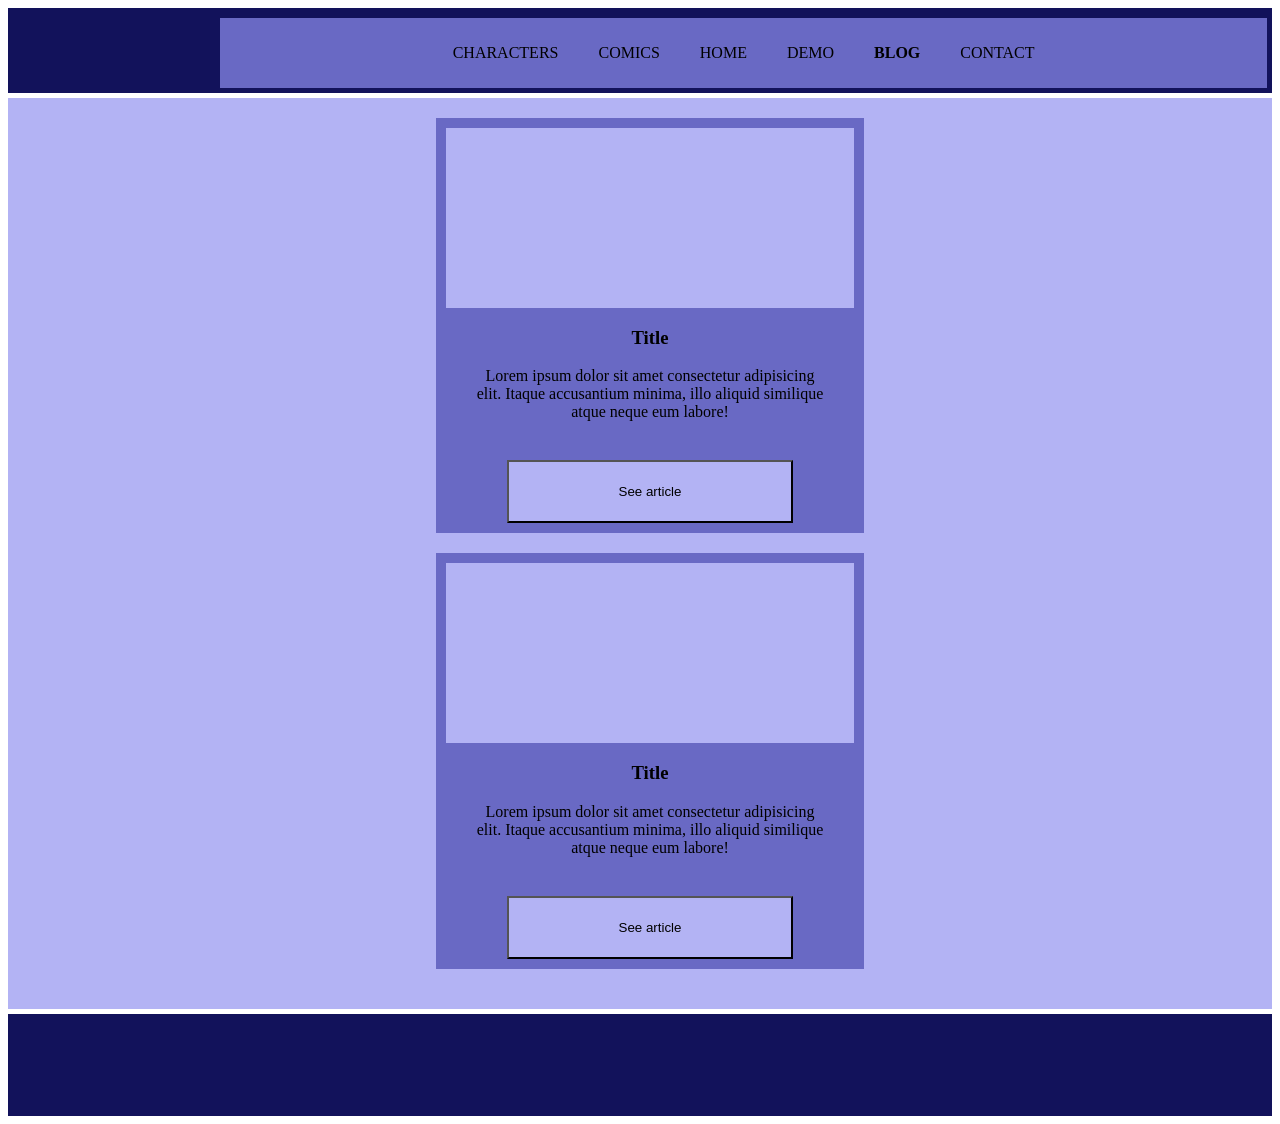
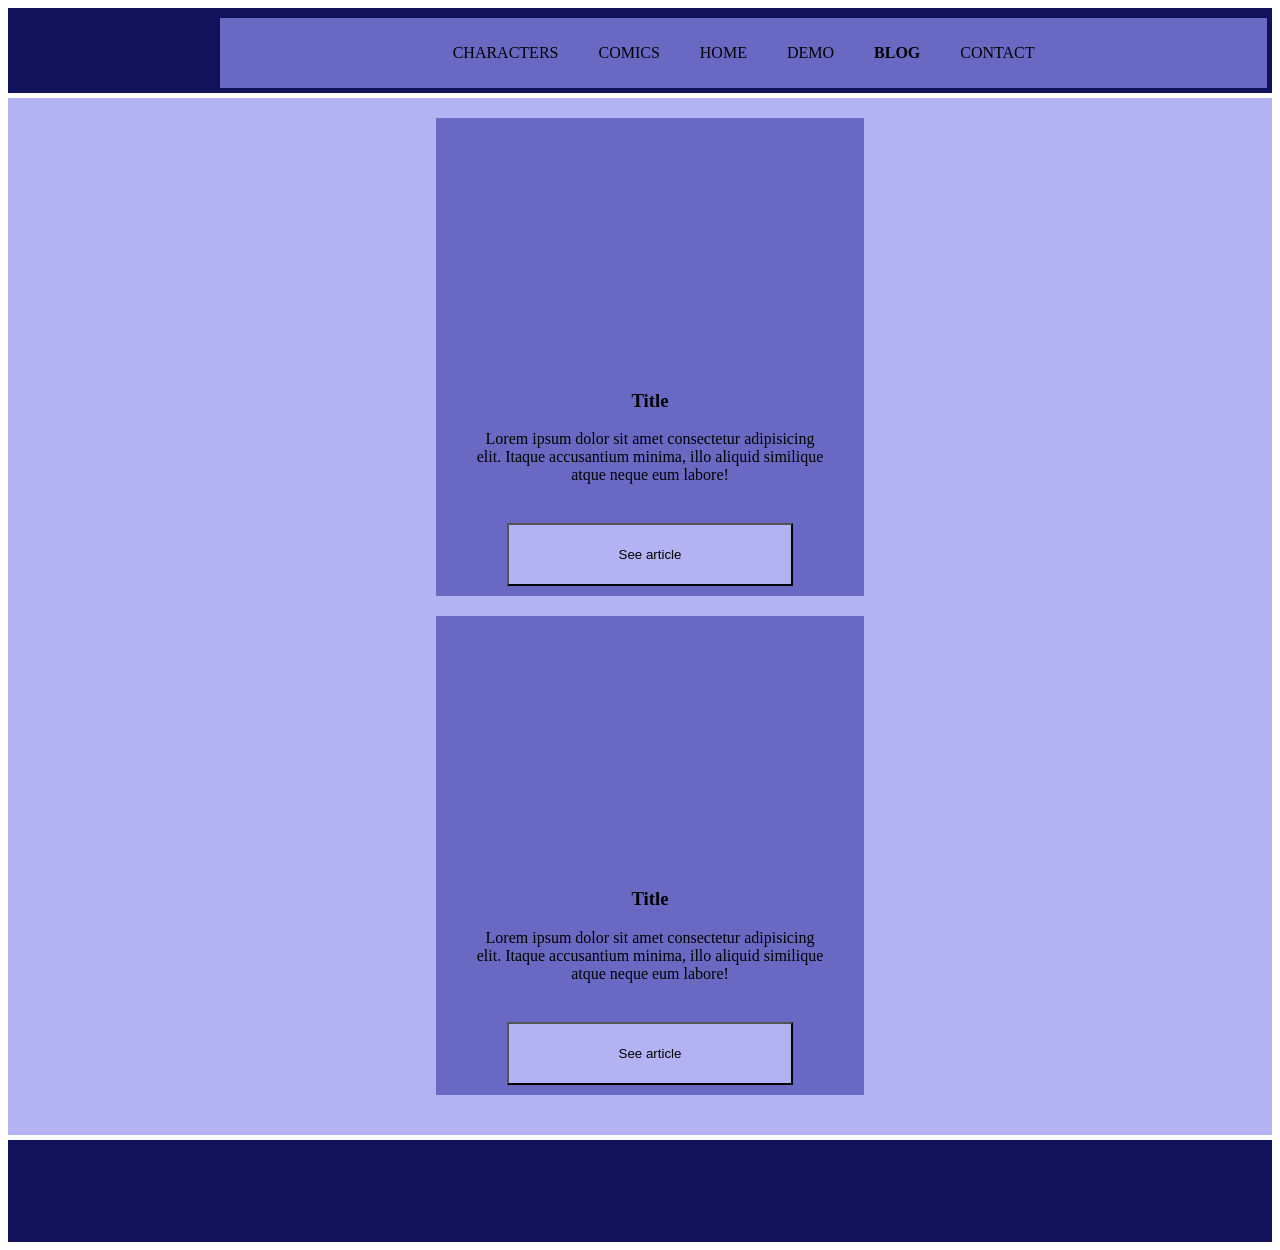

blog page image attempt

--- a/style.css
+++ b/style.css
@@ -429,8 +429,10 @@ button {
 }
 
 .imgnewz {
-    background-color: #b3b3f4;
-    height: 20vh;
+    background-image: url(IMG/blog.png);
+    background-repeat: no-repeat;
+    background-size: contain;
+    height: 22vh;
     width: 100%;
 }
 
@@ -621,6 +623,11 @@ footer {
         width: 70%;
     }
 
+    .imgnewz {
+        height: 40vh;
+        width: 100%;
+    }
+
     /* Contact page */
 
     .rssicon {
@@ -774,6 +781,11 @@ footer {
         width: 100%;
         grid-column: 2/3;
         margin-bottom: 20px;
+    }
+
+    .imgnewz {
+        height: 27vh;
+        width: 100%;
     }
 
     /* Contact page */
